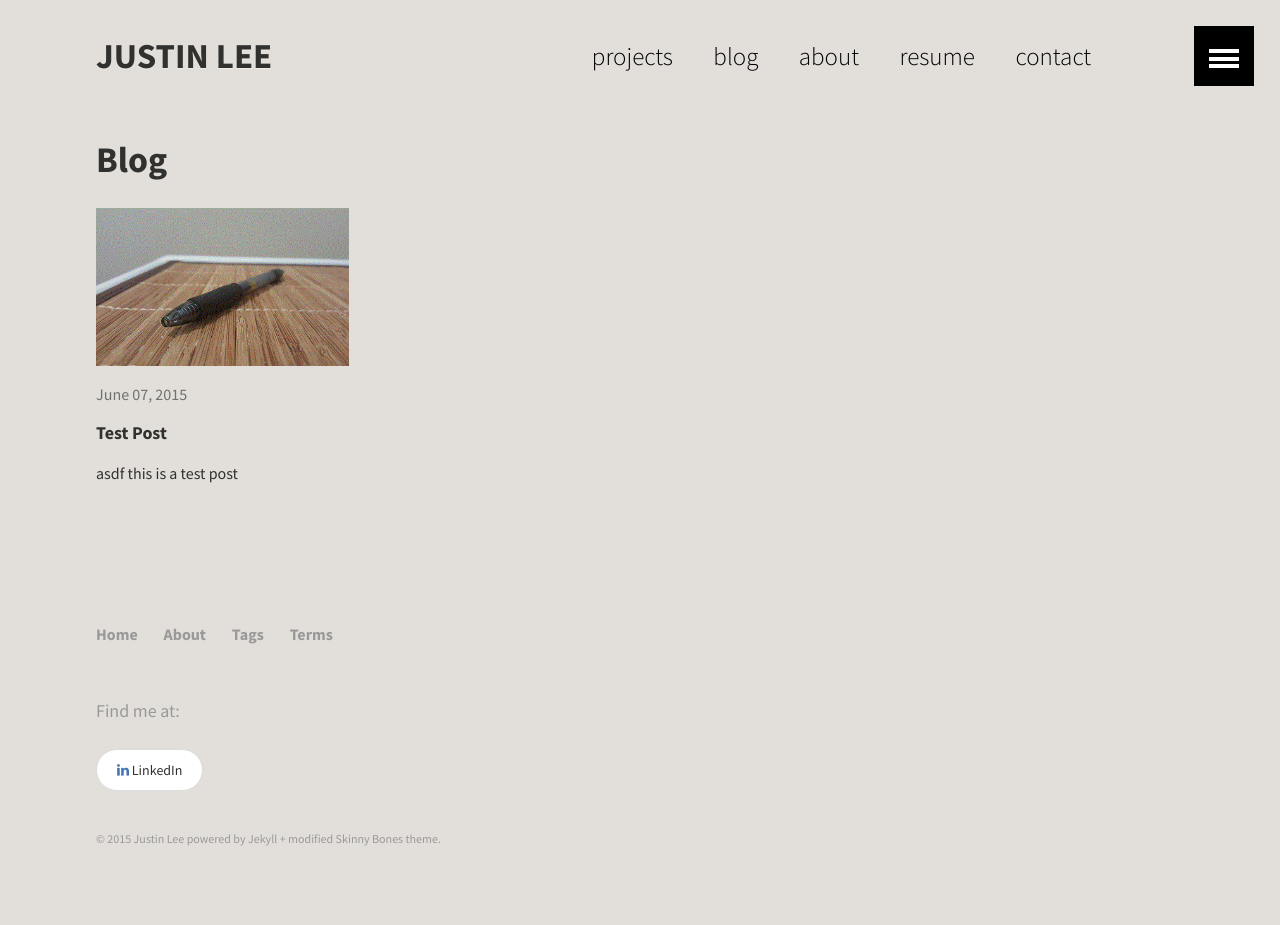
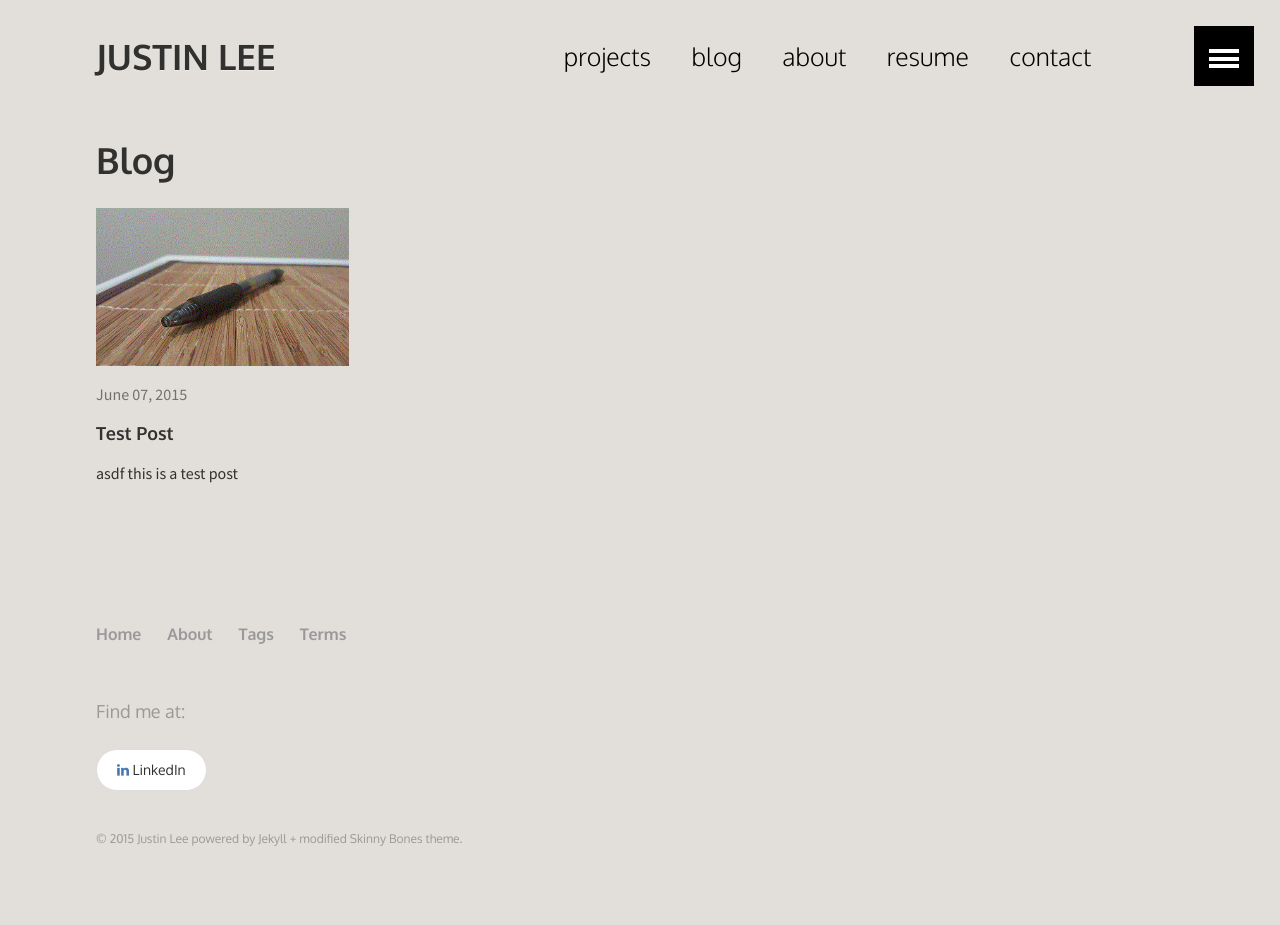
Before and after one commit to pengineered/pengineered.github.io, a Jekyll site: the page built from blog/blog.md, in a window 1280 px wide. Built offline with Jekyll 4.4.1, drawn with Linux system fonts in a browser that asks for light colours.

Commit message:
added oxygen

```diff
--- a/_layouts/default.html
+++ b/_layouts/default.html
@@ -21,7 +21,8 @@
     <meta http-equiv="cleartype" content="on">
 
     <link rel="stylesheet" href="{{ site.url }}/css/main.css">
-    <link href='http://fonts.googleapis.com/css?family=Source+Sans+Pro:700,400,300,300italic,400italic' rel='stylesheet' type='text/css'>
+    <link href='http://fonts.googleapis.com/css?family=Source+Sans+Pro:400,300,300italic' rel='stylesheet' type='text/css'>
+    <link href='http://fonts.googleapis.com/css?family=Oxygen:400,300,700' rel='stylesheet' type='text/css'>
     <!-- HTML5 Shiv and Media Query Support for IE -->
     <!--[if lt IE 9]>
       <script src="{{ site.url }}/js/vendor/html5shiv.min.js"></script>
```
